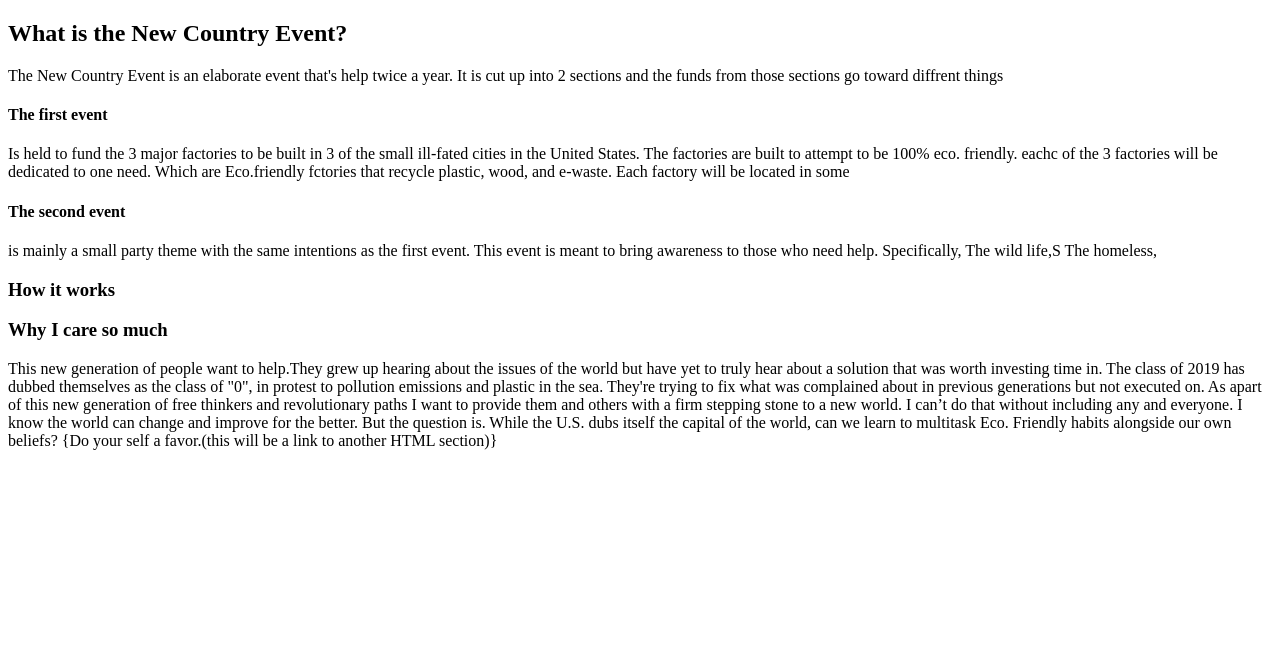
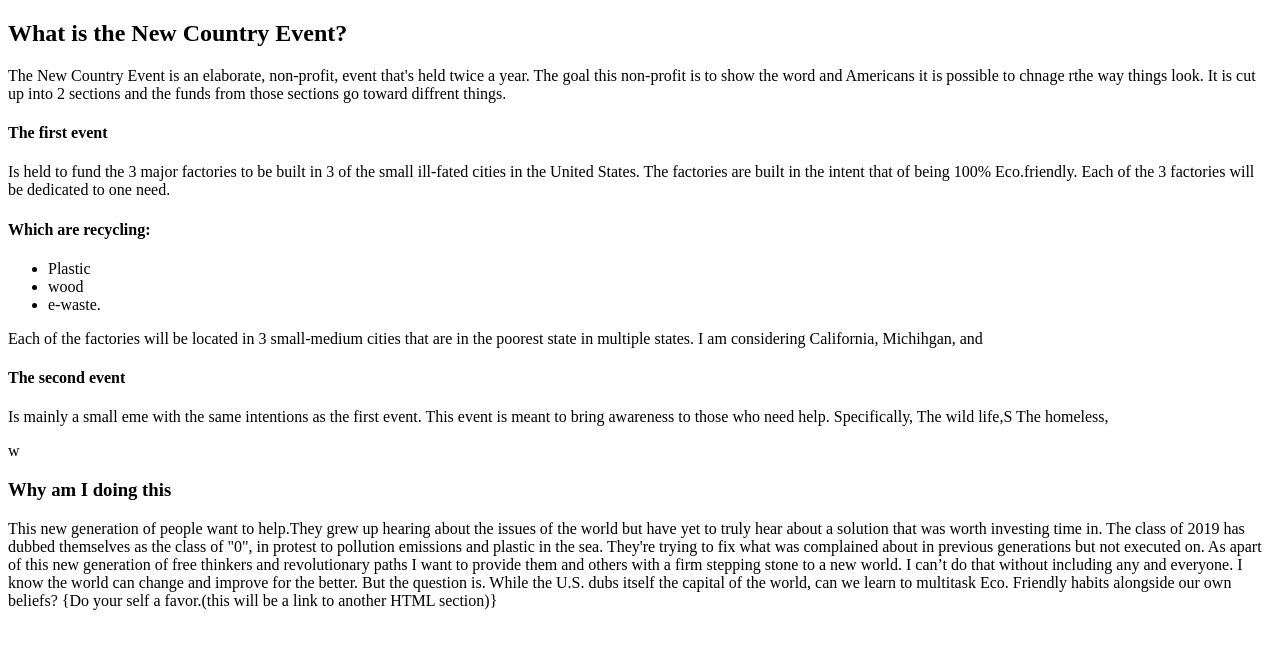
Before and after one commit to M1kstanlye/PassionProject, a plain HTML site: page index.html in a window 1280 px wide. Drawn offline with Linux system fonts and the light colour scheme.

Commit message:
Continued to work on website

```diff
--- a/index.html
+++ b/index.html
@@ -6,23 +6,30 @@
     </head>
  <body>
    <h2>What is the New Country Event?</h2>
-            <p>The New Country Event is an elaborate event that's help twice a year. It is cut up into 2
-                sections and the funds from those sections go toward diffrent things</p>
+            <p>The New Country Event is an elaborate, non-profit, event that's held twice a year. The goal this
+                non-profit is to show the word and Americans it is possible to chnage rthe way things look. It is
+                cut up into 2 sections and the funds from those sections go toward diffrent things.</p>
 
         <h4> The first event</h4>
             <p>Is held to fund the 3 major factories to be built in 3 of the small ill-fated cities in the United States.
-                The factories are built to attempt to be 100% eco. friendly. eachc of the 3 factories will be
-                dedicated to one need. Which are Eco.friendly fctories that recycle plastic, wood, and e-waste.
-                Each factory will be located in some </p>
+                The factories are built in the intent that of being 100% Eco.friendly. Each of the 3 factories will be
+                dedicated to one need.</p>
+
+            <h4>Which are recycling:</h4>
+                <ul>
+                   <li>Plastic</li>
+                   <li>wood</li>
+                   <li>e-waste.</li>
+                </ul>
+
+            <p>Each of the factories will be located in 3 small-medium cities that are in the poorest state in
+                multiple states. I am considering California, Michihgan, and </p>
 
         <h4>The second event</h4>
-                is mainly a small party theme with the same intentions as the first event. This event is meant to
-                bring awareness to those who need help. Specifically, The wild life,S The homeless, </p>
+                <P>Is mainly a small eme with the same intentions as the first event. This event is meant to
+                bring awareness to those who need help. Specifically, The wild life,S The homeless, </p>w
 
-        <h3>How it works</h3>
-            <p> </p>
-
-        <h3>Why I care so much</h3>
+        <h3>Why am I doing this</h3>
             <P>This new generation of people want to help.They grew up hearing about the issues of
                 the world but have yet to truly hear about a solution that was worth investing time in.
                 The class of 2019 has dubbed themselves as the class of "0", in protest to pollution emissions
```
Also changed, not shown: link3/Resolution.html (+2 -0 lines).
